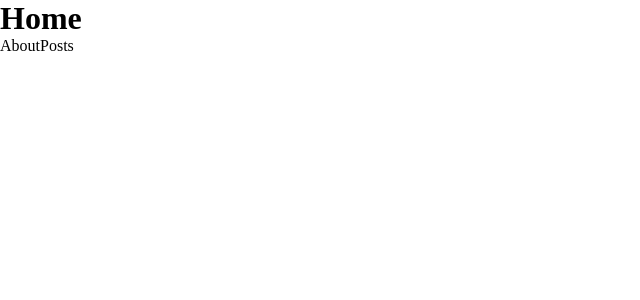
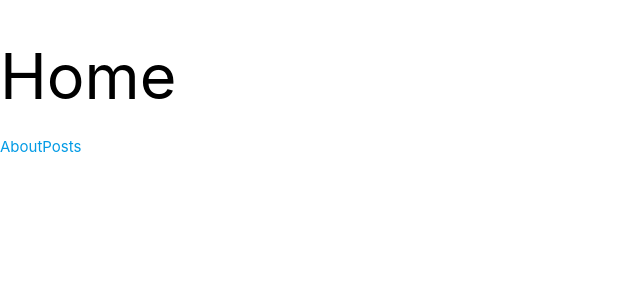
Before and after one commit to TimaevVladislav/ts-next-blog, a Next.js app: page / in a window 1280 px wide. Shown: the top 300 px of the page, without its empty margins (0-640 px from the left). Built offline with nearby package versions, Linux system fonts and the light colour scheme.

Commit message:
add:head

```diff
--- a/src/pages/index.tsx
+++ b/src/pages/index.tsx
@@ -1,8 +1,14 @@
 import Link from "next/link"
+import Head from "next/head"
 
 export default function Home() {
   return (
     <>
+      <Head>
+          <title>Next blog</title>
+          <link rel="stylesheet" href="https://cdnjs.cloudflare.com/ajax/libs/materialize/1.0.0/css/materialize.min.css" />
+
+      </Head>
       <h1>Home</h1>
       <Link href="/about">
           About
```
